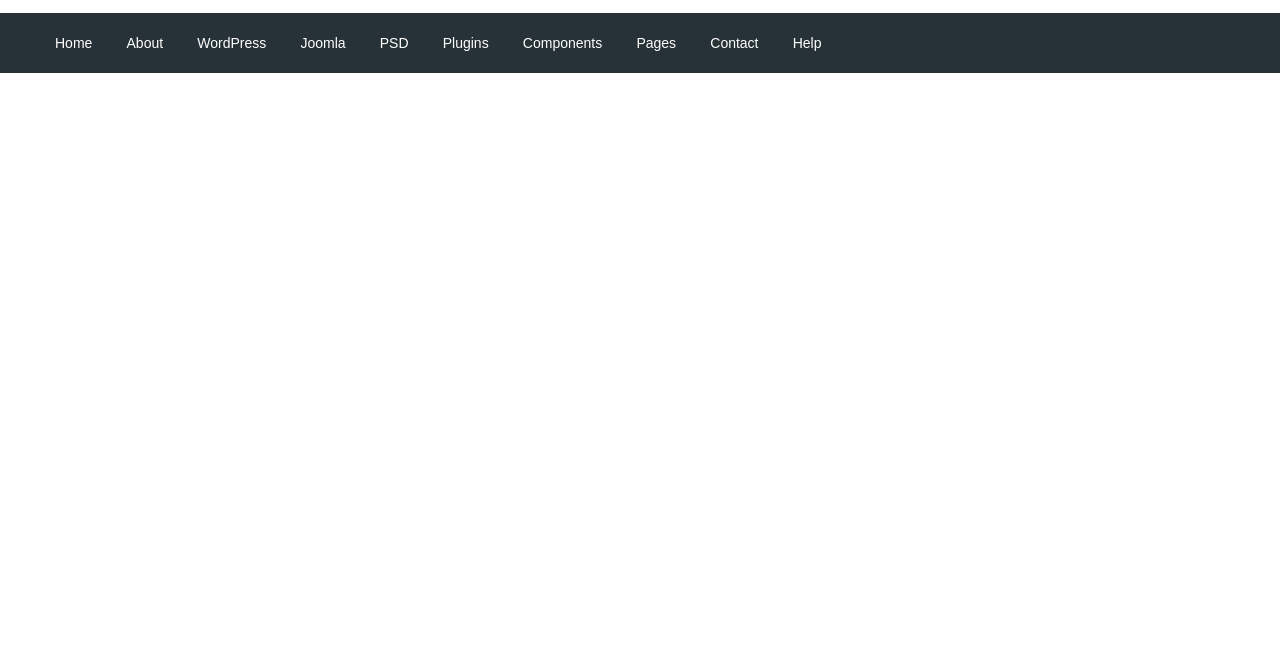
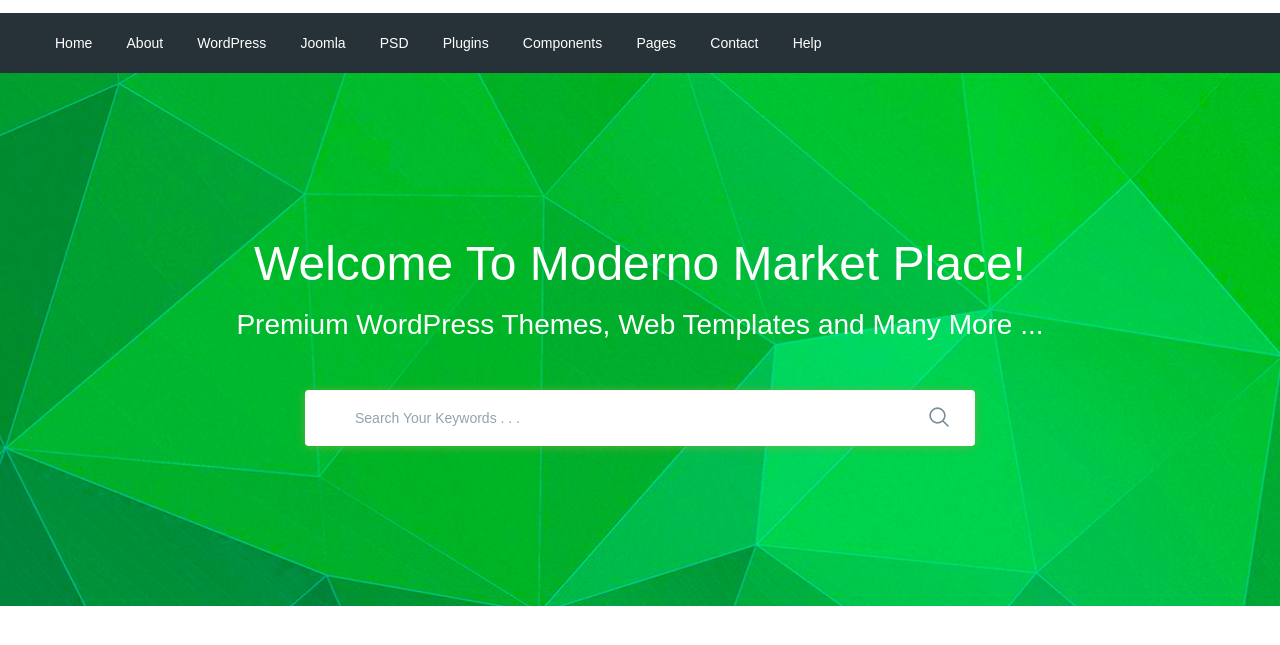
Before and after one commit to JakePeraltaFromBrooklyn/moderno, a website: page app/index.html in a window 1280 px wide. Shown: the part 77-722 px from the top of the page. Drawn offline with nearby package versions, Linux system fonts and the light colour scheme; files that its build step writes are made by us from their sources.

Commit message:
added search section

```diff
--- a/app/index.html
+++ b/app/index.html
@@ -95,8 +95,29 @@
 				</nav>
 			</div>
 		</div>
+	</header>
 
-	</header>
+<section class="search" style="background-image: url(images/search-bg.jpg);">
+	<div class="container">
+		<div class="search__inner">
+			<div class="search__inner-title">
+				Welcome To Moderno Market Place!
+			</div>
+			<div class="search__inner-text">
+				Premium WordPress Themes, Web Templates and Many More ...
+			</div>
+			<div class="search__inner-form">
+				<form>
+					<input type="text" placeholder="Search Your Keywords . . ." required>
+					<button type="submit">
+						<img src="images/icons/search.png" alt="">
+					</button>
+				</form>
+			</div>
+		</div>
+	</div>
+</section>
+
 	<script src="https://ajax.googleapis.com/ajax/libs/jquery/3.5.1/jquery.min.js"></script>
 	<script src='js/libs.min.js'></script>
 	<script src='js/main.min.js'></script>
--- a/app/scss/style.scss
+++ b/app/scss/style.scss
@@ -50,3 +50,52 @@
 		font-size: 14px;
 	}
 }
+.search{
+	background-repeat: no-repeat;
+	background-size: cover;
+	background-position: center;
+	min-height: 533px;
+	text-align: center;
+}
+.search__inner{
+	padding: 155px 0px 100px;
+	color: #fff;
+	&-title{
+		margin-bottom: 10px;
+		font-size: 48px;
+		line-height: 72px;
+	}
+	&-text{
+		margin-bottom: 50px;
+		font-size: 28px;
+		line-height: 30px;
+	}
+	&-form{
+		max-width: 670px;
+		margin: 0 auto;
+		position: relative;
+		input{
+			display: block;
+			width: 100%;
+			box-shadow: 0px 1px 10px 0px rgba(124, 178, 64, 0.75);
+			border-radius: 4px;
+			height: 56px;
+			border: none;
+			font-size: 14px;
+			font-weight: 500;
+			padding-left: 50px;
+			padding-right: 60px;
+			&::placeholder{
+				color: #90a4ae;
+				font-weight: 500;
+			}
+		}
+		button{
+			position: absolute;
+			border: none;
+			background-color: transparent;
+			right: 20px;
+			top:16px;
+		}
+	}
+}
```
Also changed, not shown: app/images/icons/search.png (added), app/images/icons/search.svg (added), app/images/search-bg.jpg (added).
